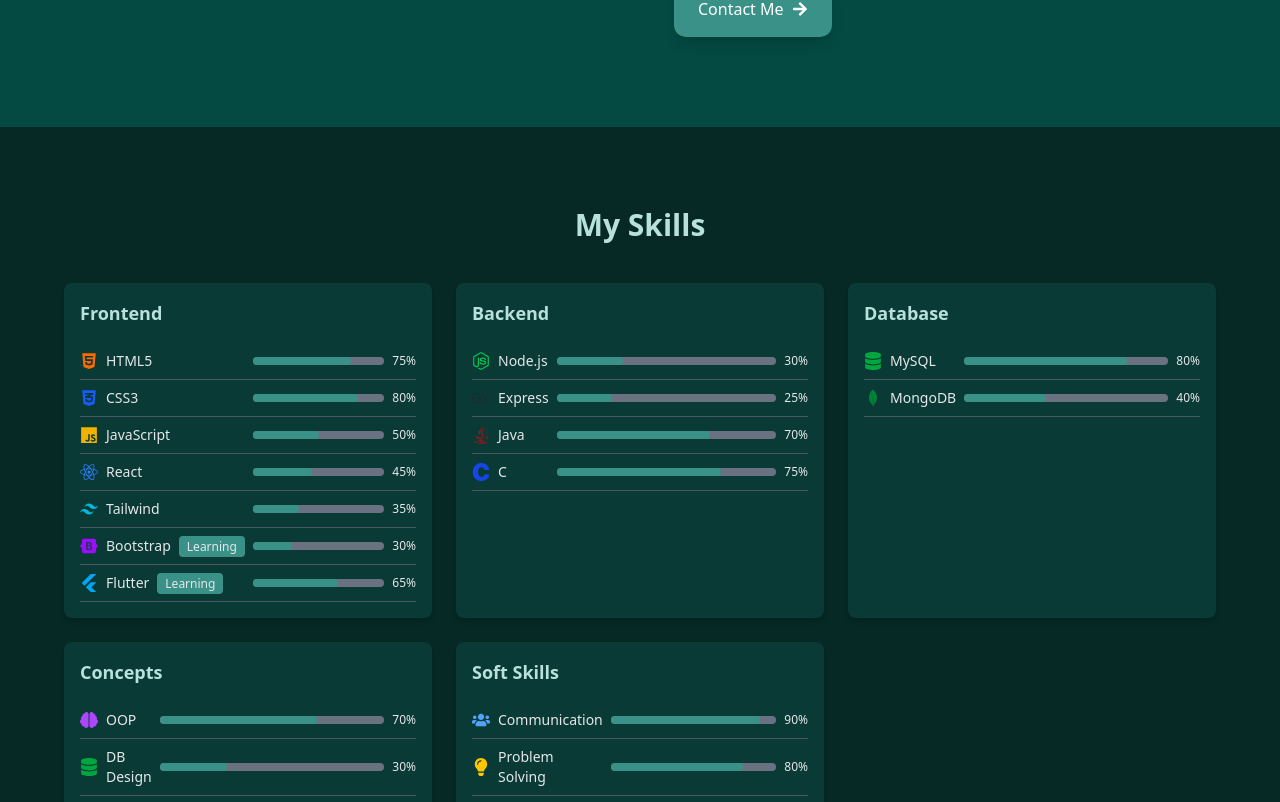
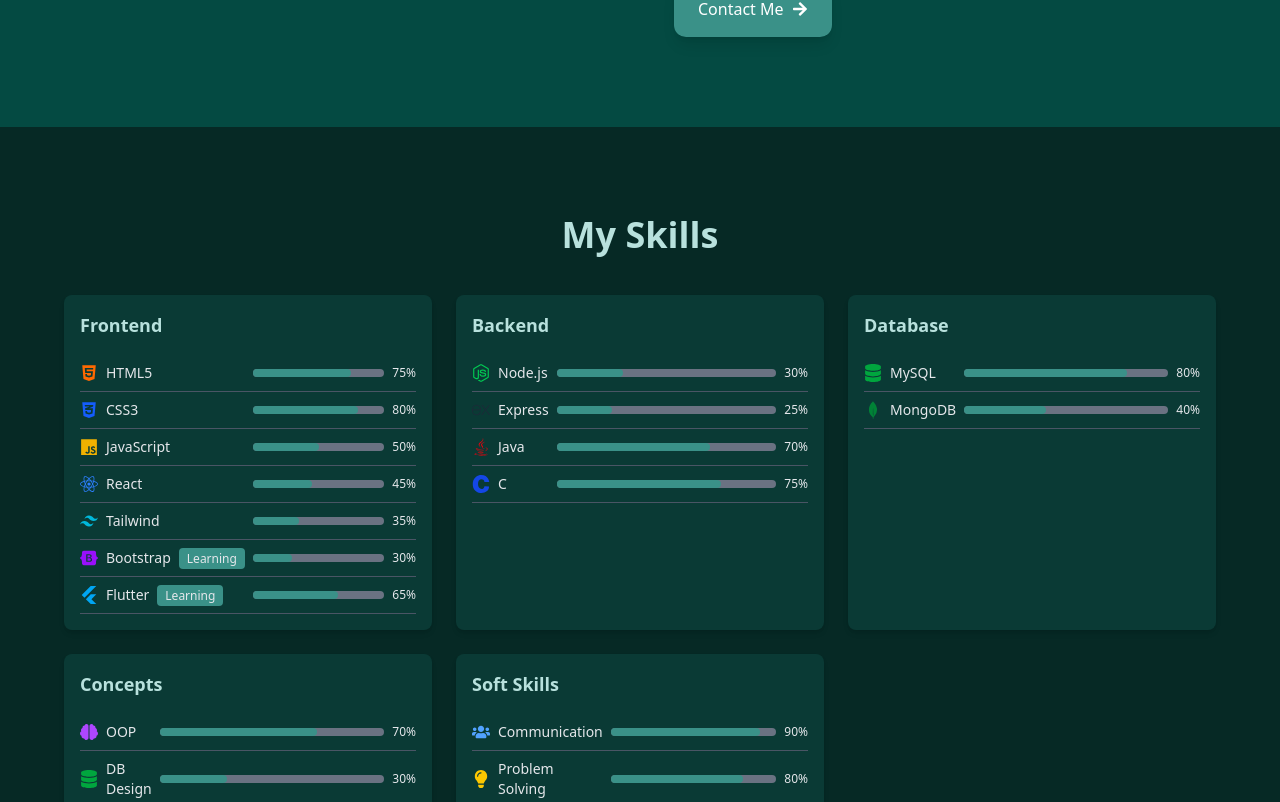
Before and after one commit to dilanithathsarani/Portfolio, a React (Vite) app: page / in a window 1280 px wide. Shown: the part 1998-2800 px from the top of the page. Built offline with nearby package versions, Linux system fonts and the light colour scheme; no server answers.

Commit message:
skills page updated

```diff
--- a/src/component/skills.jsx
+++ b/src/component/skills.jsx
@@ -104,11 +104,11 @@
 
 export default function Skills() {
   return (
-    <section id="skills" className="min-h-screen bg-[#062925] py-10 px-6">
+    <section id="skills" className="min-h-screen bg-[#062925] py-12 px-4 sm:px-6">
 
       <div className="max-w-6xl mx-auto">
 
-        <h2 className="text-3xl font-bold text-[#B8E1DD] mb-10 mt-10 text-center">
+        <h2 className="text-3xl sm:text-4xl font-bold text-[#B8E1DD] mb-10 mt-10 text-center">
           My Skills
         </h2>
 
```
Also changed, not shown: 1 other file (tests, documents, lock files or other folders).
